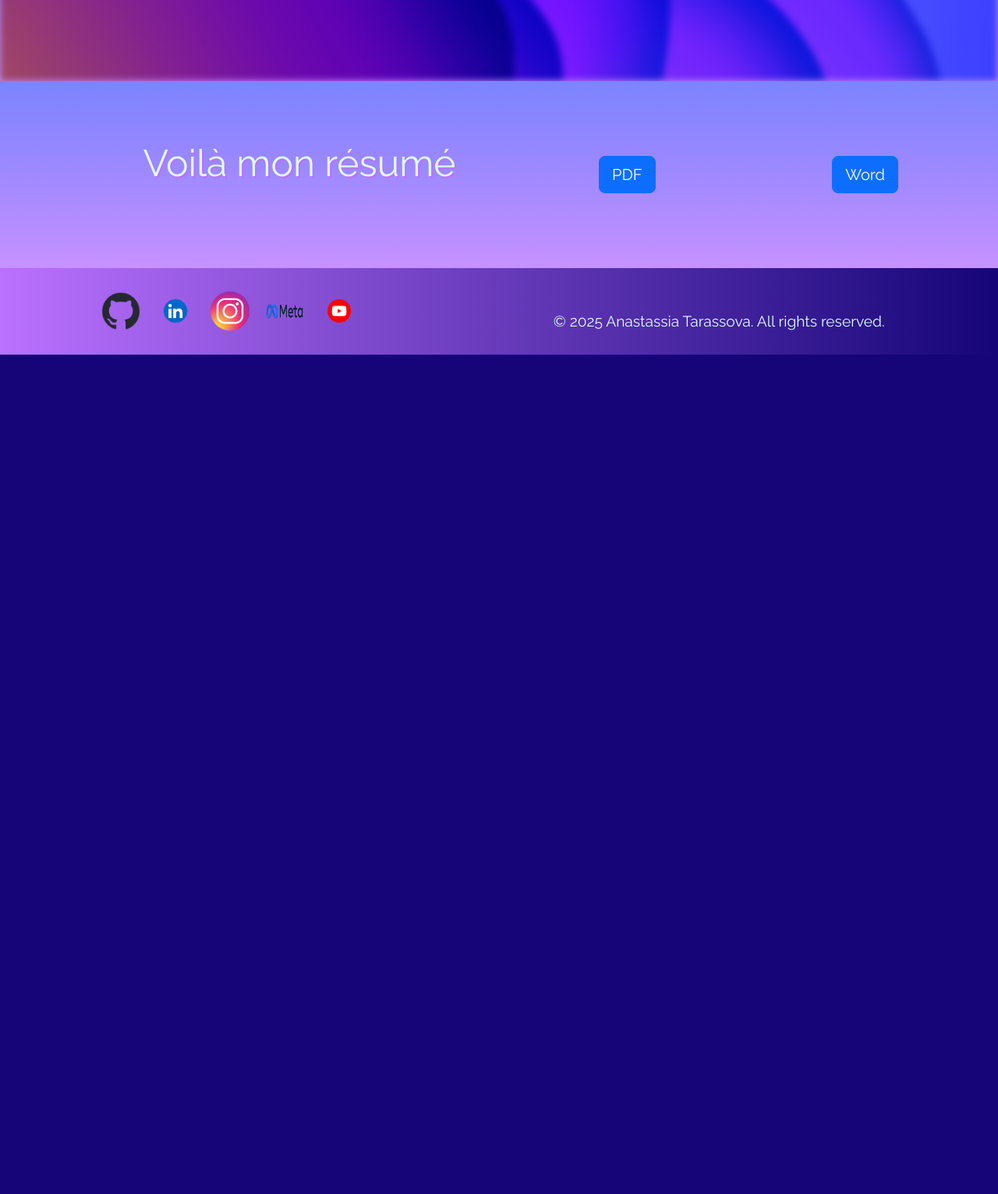
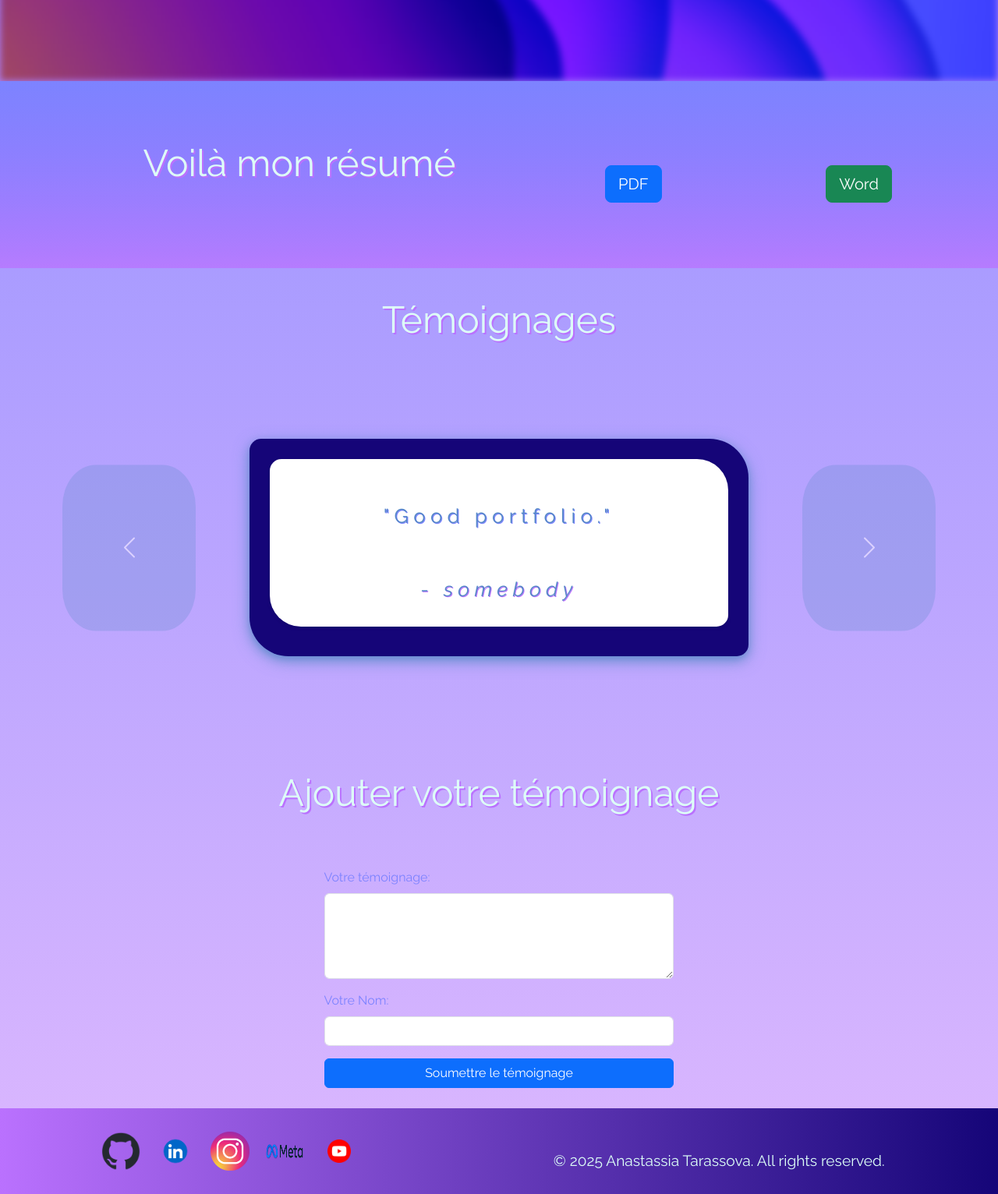
Before and after one commit to Oliveena/Portfolio, a PHP site: page /French/FR_Page_Principale.html in a window 1280 px wide. Shown: the part 712-2244 px from the top of the page at 78% size. Before the commit the page ends 1167 px from the top, so only its background shows below. Run offline with PHP 8.4, Linux system fonts and the light colour scheme; style sheets or scripts are compiled from the project's sources; some web fonts are replaced.

Commit message:
improved welcome + skills pages in FR and RU

```diff
--- a/Portfolio with JS/French/FR_Page_Principale.html
+++ b/Portfolio with JS/French/FR_Page_Principale.html
@@ -95,22 +95,86 @@
         </header>
         <!--========================================== DOWNLOAD CV SECTION ==========================================-->
         <div class="welcome">
-            <div id="download_text">
-                <h3>Voil&agrave; mon r&eacute;sum&eacute;</h3>
-            </div>
-            <div class="cv_download">
-                <a href="../French/FR_assets/2024_Inf_Clin_CV_FR.pdf" id="pdf-link" download
-                    class="btn btn-primary btn-lg">
-                    PDF
-                </a>
-                <a href="../French/FR_assets/2024_Inf_Clin_CV_FR.pdf" id="word-link" download
-                    class="btn btn-primary btn-lg">
-                    Word
-                </a>
+            <div class="welcome text-center py-5">
+                <div id="download_text">
+                    <h3>Voil&agrave; mon r&eacute;sum&eacute;</h3>
+                </div>
+                <div class="cv_download mt-4">
+                    <button id="pdf-cv" class="btn btn-primary btn-lg mx-2" data-bs-toggle="modal"
+                        data-bs-target="#downloadModal" data-file="..\French\FR_assets\2024_Inf_Clin_CV_FR.pdf">
+                        PDF
+                    </button>
+                    <button id="word-cv" class="btn btn-success btn-lg mx-2" data-bs-toggle="modal"
+                        data-bs-target="#downloadModal" data-file="..\French\FR_assets\2024_Inf_Clin_CV_FR.docx">
+                        Word
+                    </button>
+                </div>
             </div>
         </div>
-        <!--I only have my French CV in PDF on this laptop, hence both buttons will point there.
-                    Normally, there would be a CV in each language/format in the folder specific to that language -->
+        <!--========================================== MODAL SECTION ==========================================-->
+        <!--basic Bootstrap modal-->
+        <!--Form ID: #downloadForm-->
+        <div class="modal fade" id="downloadModal" tabindex="-1" aria-labelledby="downloadModalLabel"
+            aria-hidden="true">
+            <div class="modal-dialog">
+                <div class="modal-content">
+                    <div class="modal-header">
+                        <h5 class="modal-title" id="downloadModalLabel">SVP entrez vos informations:</h5>
+                        <button type="button" class="btn-close" data-bs-dismiss="modal" aria-label="Close"></button>
+                    </div>
+                    <div class="modal-body">
+                        <form id="downloadForm">
+                            <div class="mb-3">
+                                <label for="userName" class="form-label">Nom ou Nom de Compagnie</label>
+                                <input type="text" class="form-control" id="userName" required>
+                            </div>
+                            <div class="mb-3">
+                                <label for="userEmail" class="form-label">Courriel</label>
+                                <input type="email" class="form-control" id="userEmail" required>
+                            </div>
+                            <button type="submit" class="btn btn-info">Envoyer</button>
+                        </form>
+                    </div>
+                </div>
+            </div>
+        </div>
+
+        <!--========================================== TESTIMONIALS SECTION ==========================================-->
+        <!--using a Bootstrap carousel instead of a JS pacakge off GitHub-->
+        <h3 class="text-center mb-4">T&eacute;moignages</h3>
+        <div id="testimonials" class="container py-5 carousel slide" data-bs-ride="carousel" data-bs-interval="3000">
+            <!-- testimonials -->
+            <div id="reviews-display" class="carousel-inner">
+                <!--reviews are displayed in here-->
+            </div>
+
+            <!--carousel buttons-->
+            <button class="carousel-control-prev" type="button" data-bs-target="#testimonials" data-bs-slide="prev">
+                <span class="carousel-control-prev-icon" aria-hidden="true"></span>
+                <span class="visually-hidden">Pr&eacute;cedent</span>
+            </button>
+            <button class="carousel-control-next" type="button" data-bs-target="#testimonials" data-bs-slide="next">
+                <span class="carousel-control-next-icon" aria-hidden="true"></span>
+                <span class="visually-hidden">Suivant</span>
+            </button>
+        </div>
+
+        <!-- review form-->
+        <!-- Form ID #reviewForm-->
+        <div id="addReview" class="mt-5">
+            <h3 class="text-center mb-3">Ajouter votre t&eacute;moignage</h3>
+            <form id="reviewForm" class="mx-auto" style="max-width: 500px;">
+                <div class="mb-3">
+                    <label for="reviewText" class="form-label">Votre t&eacute;moignage:</label>
+                    <textarea id="reviewText" class="form-control" rows="4"></textarea>
+                </div>
+                <div class="mb-3">
+                    <label for="reviewName" class="form-label">Votre Nom:</label>
+                    <input type="text" id="reviewName" class="form-control" />
+                </div>
+                <button type="submit" class="btn btn-primary w-100">Soumettre le t&eacute;moignage</button>
+            </form>
+        </div>
     </div>
 
     <!--========================================== FOOTER SECTION ==========================================-->
--- a/Portfolio with JS/shared_assets/scss/styling/_header.scss
+++ b/Portfolio with JS/shared_assets/scss/styling/_header.scss
@@ -96,7 +96,7 @@
 
 @media screen and (max-width: 480px) {
   .hero {
-    height: 60vh;
+    min-height: 30vh;
   }
 
   #hero-text {
@@ -117,7 +117,7 @@
 
 @media screen and (max-width: 320px) {
   .hero {
-    height: 50vh;
+    min-height: 30vh;
   }
 
   #hero-text {
--- a/Portfolio with JS/shared_assets/scss/webpages/_soft_skills.scss
+++ b/Portfolio with JS/shared_assets/scss/webpages/_soft_skills.scss
@@ -15,14 +15,14 @@
     -webkit-box-direction: normal;
         -ms-flex-direction: column;
             flex-direction: column;
-    margin-top: $margin-top;
+    margin-top: 0.25vw;
     padding: 2%;
     color: map-get($colors, off-white);
 
     h3 {
         color: map-get($colors, eggshell);
         font-size: 3rem;
-        margin-bottom: 1rem;
+        margin-bottom: 0.25rem;
         text-align: center;
     }
 
@@ -30,13 +30,13 @@
         color: map-get($colors, eggshell);
         padding: 1.2vw;
         font-size: 1.5vw;
-        margin-top: $margin-top;
+        margin-top: 1vw;
     }
 
     .skill {
         font-size: 1.2vw;
         color: map-get($colors, off-white);
-        padding: 0.5rem 1rem;
+        padding: 0.5rem 0.5rem;
         background-color: map-get($colors, eggshell);
         border-radius: $radius;
         -webkit-box-shadow: 0 2px 4px rgba(64, 61, 57, 0.3);
--- a/Portfolio with JS/shared_assets/scss/webpages/_tech_skills.scss
+++ b/Portfolio with JS/shared_assets/scss/webpages/_tech_skills.scss
@@ -177,7 +177,7 @@
     margin-top: $margin-top;
 
     h2, h3 {
-        margin: 2vw 2vw;
+        margin: 1vw 0vw;
         color: map-get($colors, eggshell);
     }
 
```
Also changed, not shown: Portfolio with JS/English/EN_skills.html (+7 -4 lines), Portfolio with JS/French/FR_skills.html (+27 -55 lines), Portfolio with JS/Russian/RU_portfolio_landing_page.html (+72 -6 lines), Portfolio with JS/Russian/RU_skills.html (+15 -8 lines), Portfolio with JS/php/save.php (added, +20 -0 lines), Portfolio with JS/shared_assets/JS/2_modal.js (+53 -38 lines), README.md.
